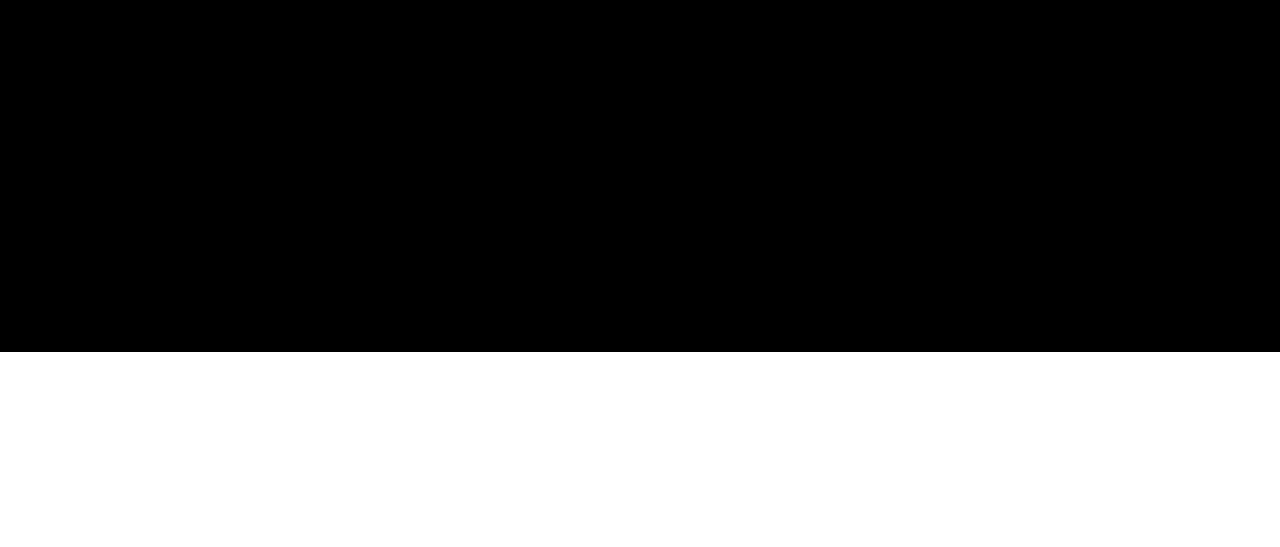
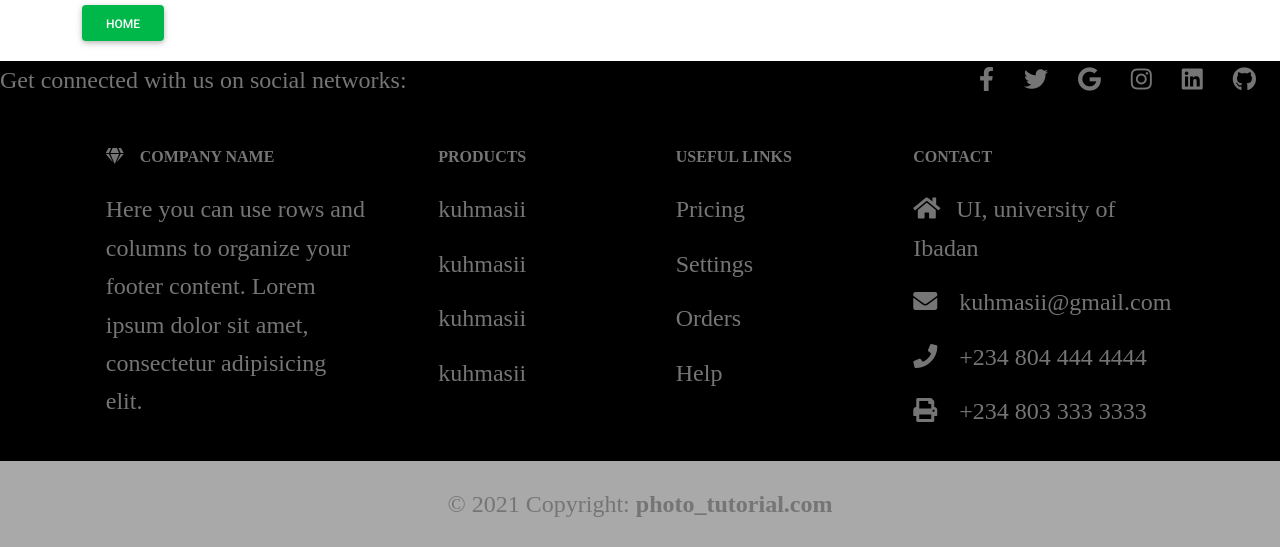
Before and after one commit to kuhmasii/django-photo-tutorial, a Django app: page /dashboard/ in a window 1280 px wide. Shown: the part 946-1493 px from the top of the page. Before the commit the page ends 1298 px from the top, so only its background shows below. Run offline with Django 3.2, Linux system fonts and the light colour scheme; some libraries are stand-ins or nearby versions.

Commit message:
updated templates

```diff
--- a/templates/dashboard.html
+++ b/templates/dashboard.html
@@ -2,6 +2,31 @@
 
 
 {% block content %}
-<h2>This is the dashboard page</h2>
-<a href="{% url 'imageprocessor:index' %}">Home</a>
+<div id="carouselExampleSlidesOnly" class="carousel slide" data-mdb-ride="carousel">
+  <div class="carousel-inner">
+    <div class="carousel-item active">
+      <img
+        src="https://mdbootstrap.com/img/new/slides/041.jpg"
+        class="d-block w-100"
+        alt="..."
+      />
+    </div>
+    <div class="carousel-item">
+      <img
+        src="https://mdbootstrap.com/img/new/slides/042.jpg"
+        class="d-block w-100"
+        alt="..."
+      />
+    </div>
+    <div class="carousel-item">
+      <img
+        src="https://mdbootstrap.com/img/new/slides/043.jpg"
+        class="d-block w-100"
+        alt="..."
+      />
+    </div>
+  </div>
+</div>
+<br>
+<a href="{% url 'imageprocessor:index' %}" class="btn btn-success">Home</a>
 {% endblock %}
--- a/templates/index.html
+++ b/templates/index.html
@@ -89,24 +89,157 @@
             {% block content %}
                 {% if image %}
                     {% for images in image %}
-                        <img class="post-img" src="{{ images.profileURL }}">
-                        <a href="{% url 'imageprocessor:update' images.id %}"> update image </a>
-                        <img class="post-img" src="{{ images.backgroundURL }}">
-                        <img class="post-img" src="{{ images.featureURL }}">
+                        <div class="row">
+                            <div class="col-md-4">
+                                <img class="post-img" src="{{ images.profileURL }}"
+                                class="img-fluid hover-shadow" height="300" width="500">
+                            </div>
+                            <div class="col-md-4">
+                                <img class="post-img" src="{{ images.backgroundURL }}"
+                                class="img-fluid hover-shadow" height="300" width="500">
+                            </div>
+                            <div class="col-md-4">
+                                <img class="post-img" src="{{ images.featureURL }}"
+                                class="img-fluid hover-shadow" height="300" width="500">
+                            </div>
+                        </div>
+                        <br>
                         <form action="{% url 'imageprocessor:delete_image' images.id %}" method="POST" enctype="multipart/form-data">
                                 {% csrf_token %}
                             <button class="button" type="submit">Delete</button>
                         </form>
+
+
+                        <a href="{% url 'imageprocessor:update' images.id %}" class="btn btn-danger">update image</a>
+
                     {% endfor %}
                 {% endif %}
             {% endblock %}
         </div>
     </main>
 
-    <footer class="footer">
-        <div class="text">
-            this is the footer
+    <footer class="footer text-muted text-center text-lg-start">
+          <section
+            class="d-flex justify-content-center justify-content-lg-between"
+          >
+            <!-- Left -->
+            <div class="me-5 d-none d-lg-block">
+              <span>Get connected with us on social networks:</span>
+            </div>
+        <!-- Left -->
+
+        <!-- Right -->
+        <div>
+          <a href="" class="me-4 text-reset">
+            <i class="fab fa-facebook-f"></i>
+          </a>
+          <a href="" class="me-4 text-reset">
+            <i class="fab fa-twitter"></i>
+          </a>
+          <a href="" class="me-4 text-reset">
+            <i class="fab fa-google"></i>
+          </a>
+          <a href="" class="me-4 text-reset">
+            <i class="fab fa-instagram"></i>
+          </a>
+          <a href="" class="me-4 text-reset">
+            <i class="fab fa-linkedin"></i>
+          </a>
+          <a href="" class="me-4 text-reset">
+            <i class="fab fa-github"></i>
+          </a>
         </div>
+        <!-- Right -->
+      </section>
+      <!-- Section: Social media -->
+
+      <!-- Section: Links  -->
+      <section class="">
+        <div class="container text-center text-md-start mt-5">
+          <!-- Grid row -->
+          <div class="row mt-3">
+            <!-- Grid column -->
+            <div class="col-md-3 col-lg-4 col-xl-3 mx-auto mb-4">
+              <!-- Content -->
+              <h6 class="text-uppercase fw-bold mb-4">
+                <i class="fas fa-gem me-3"></i>Company name
+              </h6>
+              <p>
+                Here you can use rows and columns to organize your footer content. Lorem ipsum
+                dolor sit amet, consectetur adipisicing elit.
+              </p>
+            </div>
+            <!-- Grid column -->
+
+            <!-- Grid column -->
+            <div class="col-md-2 col-lg-2 col-xl-2 mx-auto mb-4">
+              <!-- Links -->
+              <h6 class="text-uppercase fw-bold mb-4">
+                Products
+              </h6>
+              <p>
+                <a href="#!" class="text-reset">kuhmasii</a>
+              </p>
+              <p>
+                <a href="#!" class="text-reset">kuhmasii</a>
+              </p>
+              <p>
+                <a href="#!" class="text-reset">kuhmasii</a>
+              </p>
+              <p>
+                <a href="#!" class="text-reset">kuhmasii</a>
+              </p>
+            </div>
+            <!-- Grid column -->
+
+            <!-- Grid column -->
+            <div class="col-md-3 col-lg-2 col-xl-2 mx-auto mb-4">
+              <!-- Links -->
+              <h6 class="text-uppercase fw-bold mb-4">
+                Useful links
+              </h6>
+              <p>
+                <a href="#!" class="text-reset">Pricing</a>
+              </p>
+              <p>
+                <a href="#!" class="text-reset">Settings</a>
+              </p>
+              <p>
+                <a href="#!" class="text-reset">Orders</a>
+              </p>
+              <p>
+                <a href="#!" class="text-reset">Help</a>
+              </p>
+            </div>
+            <!-- Grid column -->
+
+            <!-- Grid column -->
+            <div class="col-md-4 col-lg-3 col-xl-3 mx-auto mb-md-0 mb-4">
+              <!-- Links -->
+              <h6 class="text-uppercase fw-bold mb-4">
+                Contact
+              </h6>
+              <p><i class="fas fa-home me-3"></i>UI, university of Ibadan</p>
+              <p>
+                <i class="fas fa-envelope me-3"></i>
+                kuhmasii@gmail.com
+              </p>
+              <p><i class="fas fa-phone me-3"></i> +234 804 444 4444</p>
+              <p><i class="fas fa-print me-3"></i> +234 803 333 3333</p>
+            </div>
+            <!-- Grid column -->
+          </div>
+          <!-- Grid row -->
+        </div>
+      </section>
+      <!-- Section: Links  -->
+
+      <!-- Copyright -->
+      <div class="text-center p-4" style="background-color: darkgray;">
+        © 2021 Copyright:
+        <a class="text-reset fw-bold" href="https://mdbootstrap.com/">photo_tutorial.com</a>
+      </div>
+      <!-- Copyright -->
     </footer>
 </body>
 <script type="text/javascript" src="https://cdnjs.cloudflare.com/ajax/libs/mdb-ui-kit/3.5.0/mdb.min.js"></script>
--- a/templates/success.html
+++ b/templates/success.html
@@ -3,5 +3,5 @@
 
 {% block content %}
 <h2>Your picture is saved in the database.</h2>
-<a href="{% url 'imageprocessor:index' %}">Home</a>
+<a href="{% url 'imageprocessor:index' %}" class="btn btn-success">Home</a>
 {% endblock %}
```
